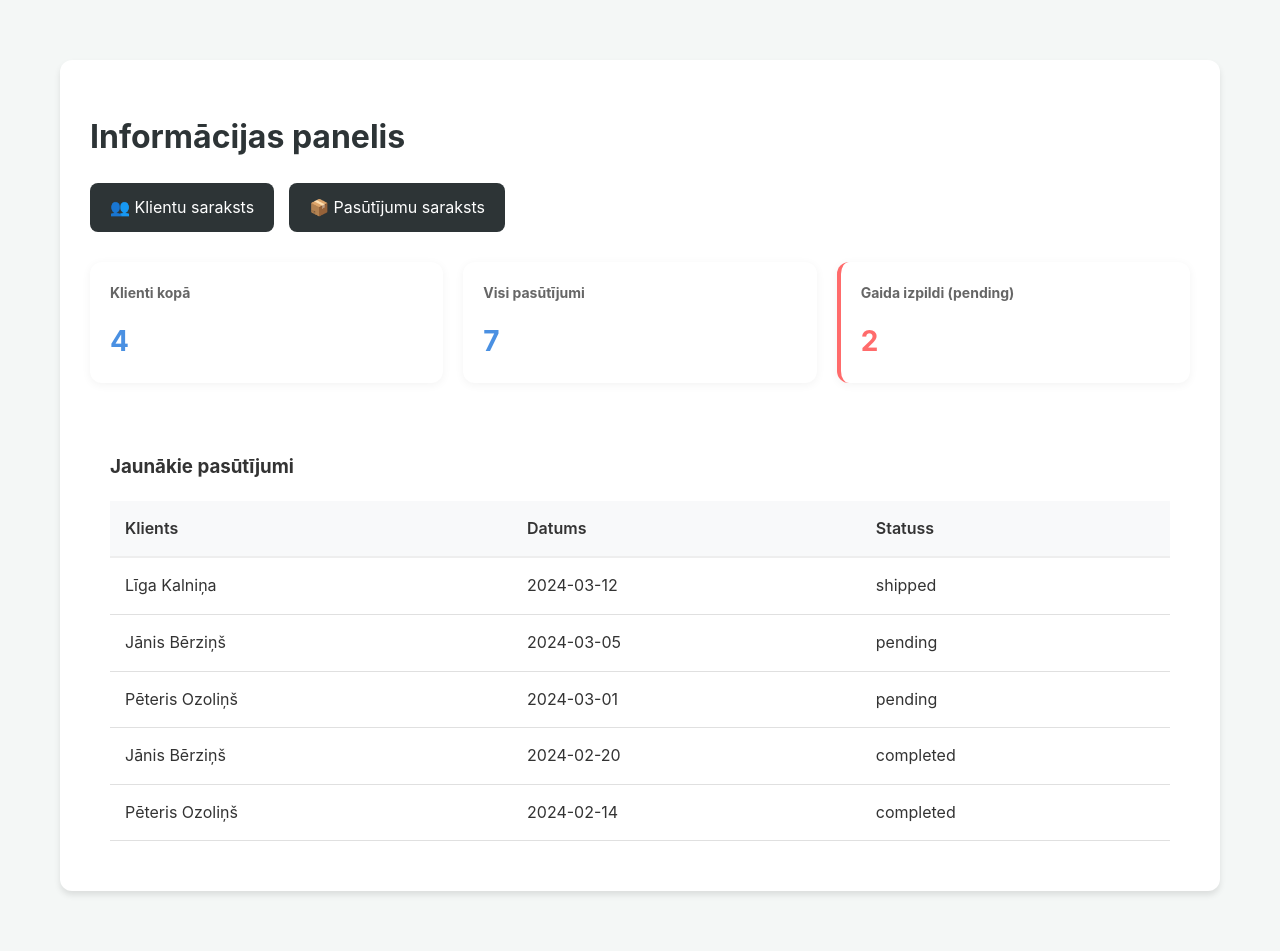
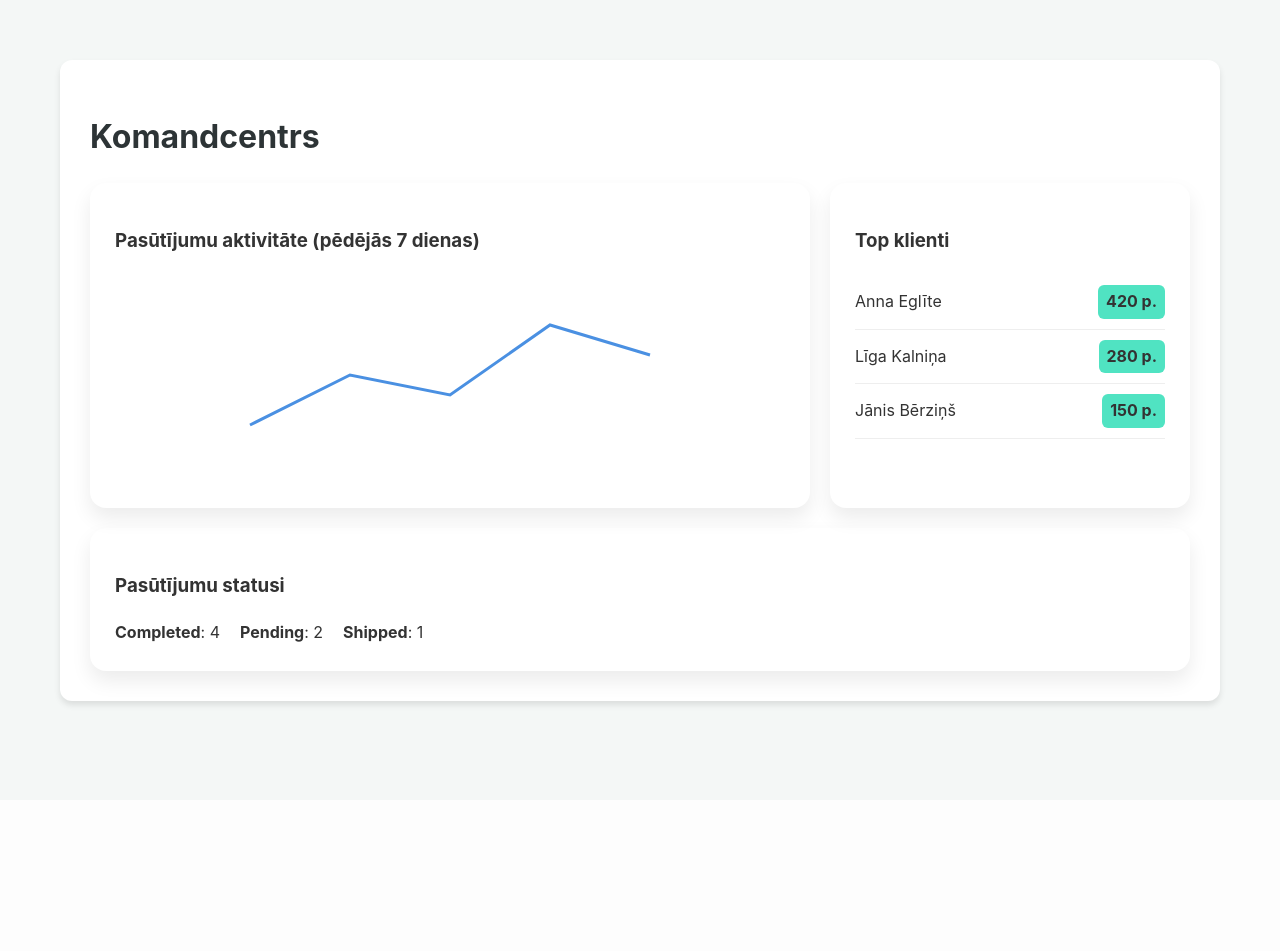
Before and after one commit to Markusscom/veikals, a PHP site: page / in a window 1280 px wide. After the commit the page ends 708 px from the top, so only its background shows below. Run offline with PHP 8.4, Linux system fonts and the light colour scheme; data comes from the database, SQL or seed files in the repository; data that the repository does not hold is empty.

Commit message:
feat: ieviests moderns un animēts komandcentra informācijas panelis

```diff
--- a/public/index.php
+++ b/public/index.php
@@ -30,54 +30,49 @@ $stats = $statsModel->getDashboardStats();
 <html lang="lv">
 <head>
     <meta charset="UTF-8">
-    <title>Informācijas panelis - Veikals</title>
+    <title>Komandcentrs - Veikals</title>
     <link rel="stylesheet" href="/css/base.css">
     <style>
-        .dashboard { display: grid; grid-template-columns: repeat(3, 1fr); gap: 20px; margin-bottom: 30px; }
-        .card { background: white; padding: 20px; border-radius: 12px; box-shadow: 0 2px 10px rgba(0,0,0,0.05); }
-        .card h3 { margin-top: 0; font-size: 14px; color: #666; }
-        .card .value { font-size: 28px; font-weight: bold; color: var(--primary-color); }
-        .quick-actions { display: flex; gap: 15px; margin-bottom: 30px; }
-        .btn-action { padding: 12px 20px; background: #2d3436; color: white; border-radius: 8px; text-decoration: none; display: flex; align-items: center; gap: 8px; }
-        .recent-orders { background: white; padding: 20px; border-radius: 12px; }
+        :root { --anim-duration: 1.5s; }
+        .grid { display: grid; grid-template-columns: 2fr 1fr; gap: 20px; }
+        .card { background: #fff; padding: 25px; border-radius: 16px; box-shadow: 0 10px 20px rgba(0,0,0,0.08); transition: transform 0.3s; }
+        .card:hover { transform: translateY(-5px); }
+        .chart-svg { width: 100%; height: 200px; }
+        .line-path { fill: none; stroke: var(--primary-color); stroke-width: 3; stroke-dasharray: 500; stroke-dashoffset: 500; animation: draw var(--anim-duration) forwards; }
+        @keyframes draw { to { stroke-dashoffset: 0; } }
+        .top-client { display: flex; align-items: center; justify-content: space-between; padding: 10px 0; border-bottom: 1px solid #eee; }
+        .badge { background: var(--secondary-color); padding: 4px 8px; border-radius: 6px; font-weight: bold; }
     </style>
 </head>
 <body>
 <div class="container">
-    <h1>Informācijas panelis</h1>
+    <h1>Komandcentrs</h1>
 
-    <div class="quick-actions">
-        <a href="/customers" class="btn-action">👥 Klientu saraksts</a>
-        <a href="/orders" class="btn-action">📦 Pasūtījumu saraksts</a>
-    </div>
-
-    <div class="dashboard">
+    <div class="grid">
         <div class="card">
-            <h3>Klienti kopā</h3>
-            <div class="value"><?= $stats['total_customers'] ?></div>
+            <h3>Pasūtījumu aktivitāte (pēdējās 7 dienas)</h3>
+            <svg class="chart-svg" viewBox="0 0 400 200">
+                <path class="line-path" d="M0 150 L100 100 L200 120 L300 50 L400 80" />
+            </svg>
         </div>
         <div class="card">
-            <h3>Visi pasūtījumi</h3>
-            <div class="value"><?= $stats['total_orders'] ?></div>
-        </div>
-        <div class="card" style="border-left: 4px solid var(--accent-color);">
-            <h3>Gaida izpildi (pending)</h3>
-            <div class="value" style="color: var(--accent-color);"><?= $stats['pending_orders'] ?></div>
+            <h3>Top klienti</h3>
+            <?php foreach ($stats['top_customers'] as $c): ?>
+                <div class="top-client">
+                    <span><?= $c['first_name'] ?> <?= $c['last_name'] ?></span>
+                    <span class="badge"><?= $c['points'] ?> p.</span>
+                </div>
+            <?php endforeach; ?>
         </div>
     </div>
 
-    <div class="recent-orders">
-        <h3>Jaunākie pasūtījumi</h3>
-        <table>
-            <tr><th>Klients</th><th>Datums</th><th>Statuss</th></tr>
-            <?php foreach ($stats['recent_orders'] as $order): ?>
-            <tr>
-                <td><?= $order['first_name'] . ' ' . $order['last_name'] ?></td>
-                <td><?= $order['order_date'] ?></td>
-                <td><?= $order['status'] ?></td>
-            </tr>
+    <div class="card" style="margin-top: 20px;">
+        <h3>Pasūtījumu statusi</h3>
+        <div style="display:flex; gap: 20px;">
+            <?php foreach ($stats['status_dist'] as $status => $count): ?>
+                <div><strong><?= ucfirst($status) ?></strong>: <?= $count ?></div>
             <?php endforeach; ?>
-        </table>
+        </div>
     </div>
 </div>
 </body>
--- a/src/Models/Stats.php
+++ b/src/Models/Stats.php
@@ -6,11 +6,9 @@ use Veikals\App\Core\Model;
 class Stats extends Model {
     public function getDashboardStats() {
         return [
-            'total_customers' => $this->db->query("SELECT COUNT(*) FROM customers")->fetchColumn(),
-            'total_orders' => $this->db->query("SELECT COUNT(*) FROM orders")->fetchColumn(),
-            'pending_orders' => $this->db->query("SELECT COUNT(*) FROM orders WHERE status = 'pending'")->fetchColumn(),
-            'recent_orders' => $this->db->query("SELECT o.*, c.first_name, c.last_name FROM orders o JOIN customers c ON o.customer_id = c.id ORDER BY o.order_date DESC LIMIT 5")->fetchAll(),
-            'status_distribution' => $this->db->query("SELECT status, COUNT(*) as count FROM orders GROUP BY status")->fetchAll(\PDO::FETCH_KEY_PAIR)
+            'weekly_orders' => $this->db->query("SELECT DATE_FORMAT(order_date, '%d') as day, COUNT(*) as count FROM orders WHERE order_date >= DATE_SUB(NOW(), INTERVAL 7 DAY) GROUP BY day ORDER BY day ASC")->fetchAll(\PDO::FETCH_KEY_PAIR),
+            'status_dist' => $this->db->query("SELECT status, COUNT(*) as count FROM orders GROUP BY status")->fetchAll(\PDO::FETCH_KEY_PAIR),
+            'top_customers' => $this->db->query("SELECT first_name, last_name, points FROM customers ORDER BY points DESC LIMIT 3")->fetchAll()
         ];
     }
 }
```
